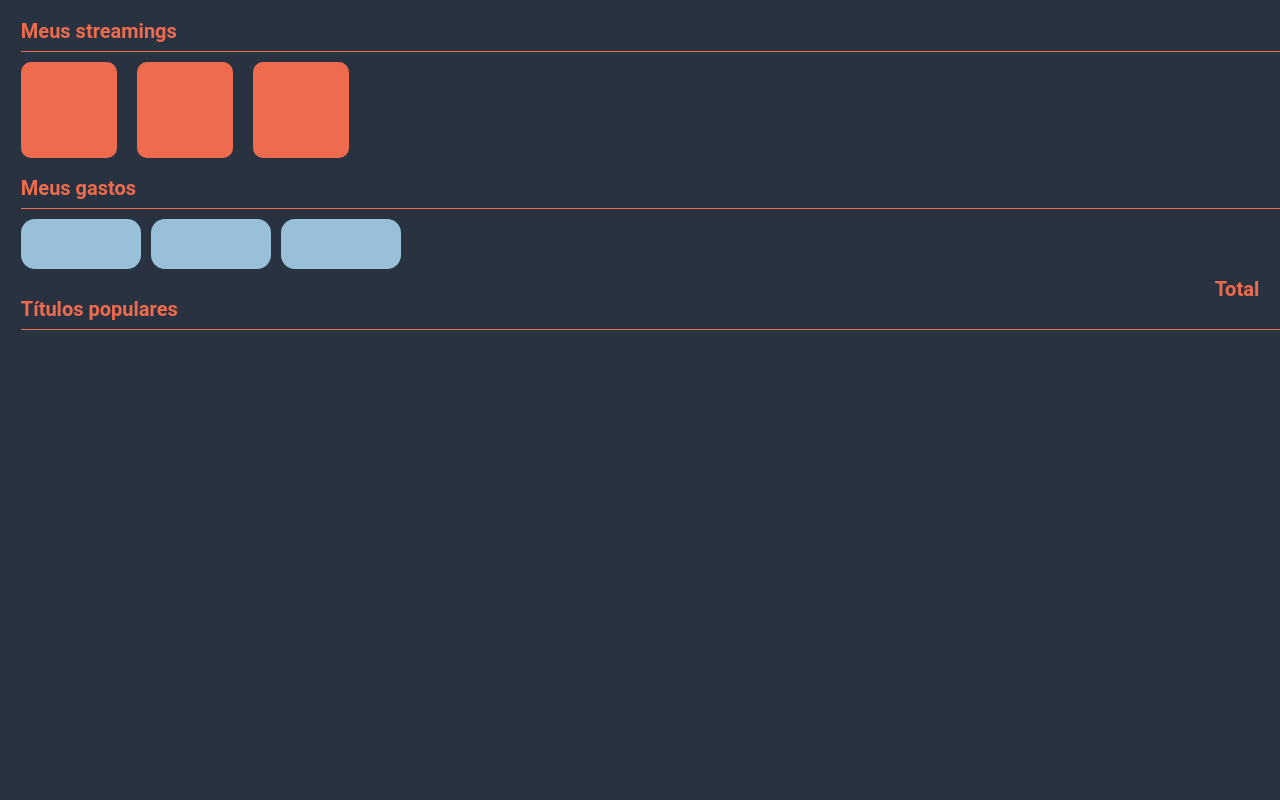
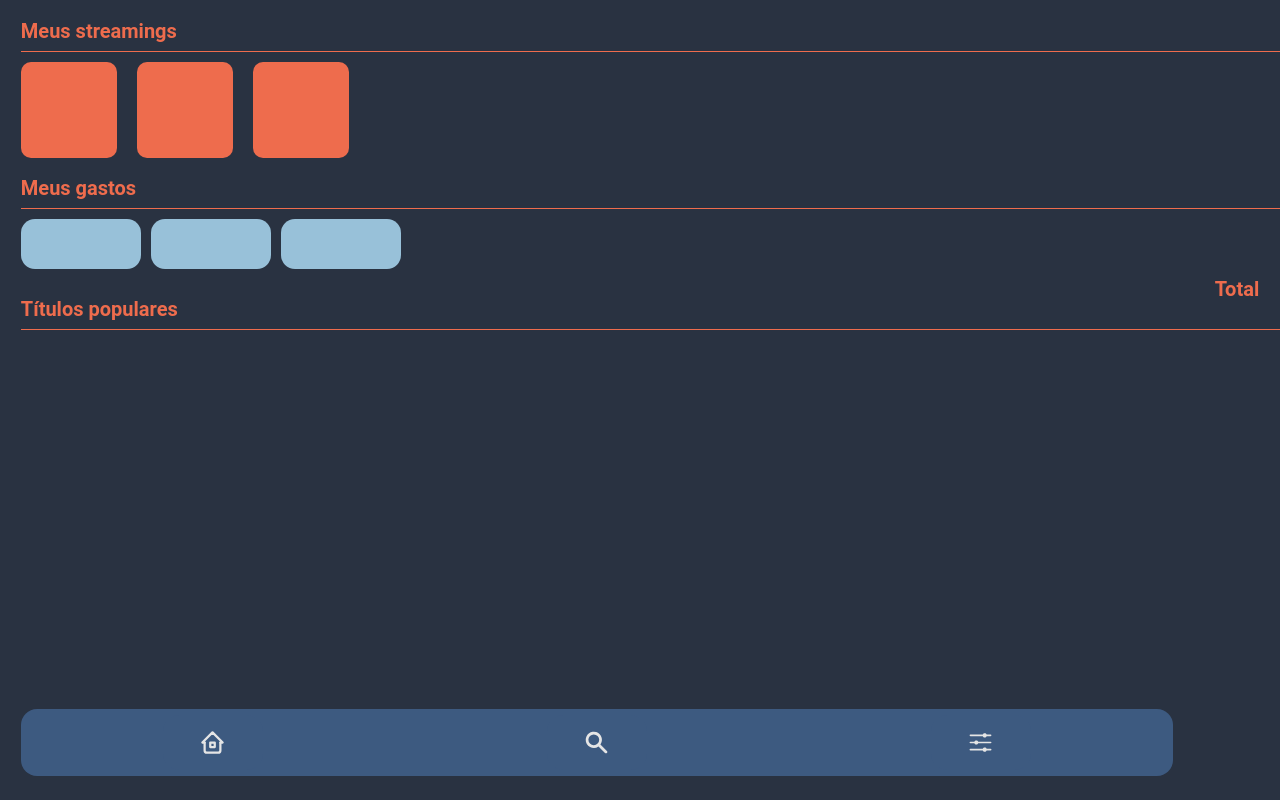
Before and after one commit to 1YanAmaral/my-streaming-manager-front, a React (Create React App) app: page /user in a window 1280 px wide. Built offline with nearby package versions, Linux system fonts and the light colour scheme.

Commit message:
design pattern for user page & footer

```diff
--- a/package.json
+++ b/package.json
@@ -7,6 +7,7 @@
     "firebase": "^9.16.0",
     "react": "^18.2.0",
     "react-dom": "^18.2.0",
+    "react-icons": "^4.7.1",
     "react-router-dom": "^6.7.0",
     "react-scripts": "^5.0.1",
     "react-toastify": "^9.1.1",
--- /dev/null
+++ b/src/components/Footer.js
@@ -0,0 +1,52 @@
+import styled from "styled-components";
+import { TbHome2 } from "react-icons/tb";
+import { HiSearch } from "react-icons/hi";
+import { IoIosOptions } from "react-icons/io";
+
+export default function Footer() {
+  return (
+    <FooterStyle>
+      <FooterButtons>
+        <TbHome2 />
+      </FooterButtons>
+      <FooterButtons>
+        <HiSearch />
+      </FooterButtons>
+      <FooterButtons>
+        <IoIosOptions />
+      </FooterButtons>
+    </FooterStyle>
+  );
+}
+
+const FooterStyle = styled.div`
+  width: 90vw;
+  height: 67px;
+  position: fixed;
+  bottom: 24px;
+  display: flex;
+  justify-content: space-around;
+  align-items: center;
+  color: #e5e5e5;
+  background-color: #3d5a80;
+  font-family: "Raleway", sans-serif;
+  font-style: normal;
+  font-weight: 700;
+  font-size: 27px;
+  border-radius: 16px;
+`;
+
+const FooterButtons = styled.div`
+  display: flex;
+  flex-direction: row;
+  justify-content: center;
+  align-items: center;
+  padding: 8px 16px;
+  gap: 8px;
+  cursor: pointer;
+  width: 100px;
+  height: 55px;
+
+  background: #3d5a80;
+  border-radius: 16px;
+`;
--- a/src/components/Header.js
+++ /dev/null
@@ -1,22 +0,0 @@
-import styled from "styled-components";
-
-export default function Header() {
-  return <HeaderStyle>My Streaming Manager</HeaderStyle>;
-}
-
-const HeaderStyle = styled.div`
-  width: 100vw;
-  height: 67px;
-  position: fixed;
-  top: 0;
-  left: 0;
-  display: flex;
-  justify-content: center;
-  align-items: center;
-  color: #ee6c4d;
-  background-color: #3d5a80;
-  font-family: "Raleway", sans-serif;
-  font-style: normal;
-  font-weight: 700;
-  font-size: 27px;
-`;
--- a/src/components/Pages/MainPage.js
+++ b/src/components/Pages/MainPage.js
@@ -2,7 +2,7 @@ import UserContext from "../../contexts/userContext";
 import { useContext, useState } from "react";
 import useStreaming from "../../hooks/useStreaming";
 import styled from "styled-components";
-import Header from "../Header";
+import Footer from "../Footer";
 
 function Streaming({ info, selected, setSelected }) {
   let bgColor = "#3D5A80";
@@ -67,6 +67,7 @@ export default function MainPage() {
           </StreamingContainer>
         )}
         {selected.length !== 0 ? <NextButton>Confirmar</NextButton> : <></>}
+        <Footer />
       </Container>
     </>
   );
--- a/src/components/Pages/UserPage.js
+++ b/src/components/Pages/UserPage.js
@@ -1,4 +1,5 @@
 import styled from "styled-components";
+import Footer from "../Footer";
 
 export default function userPage() {
   return (
@@ -20,6 +21,7 @@ export default function userPage() {
       <SumDiv>Total</SumDiv>
       <Title>Títulos populares</Title>
       <Spacer />
+      <Footer />
     </Container>
   );
 }
```
Also changed, not shown: 1 other file (tests, documents, lock files or other folders).
